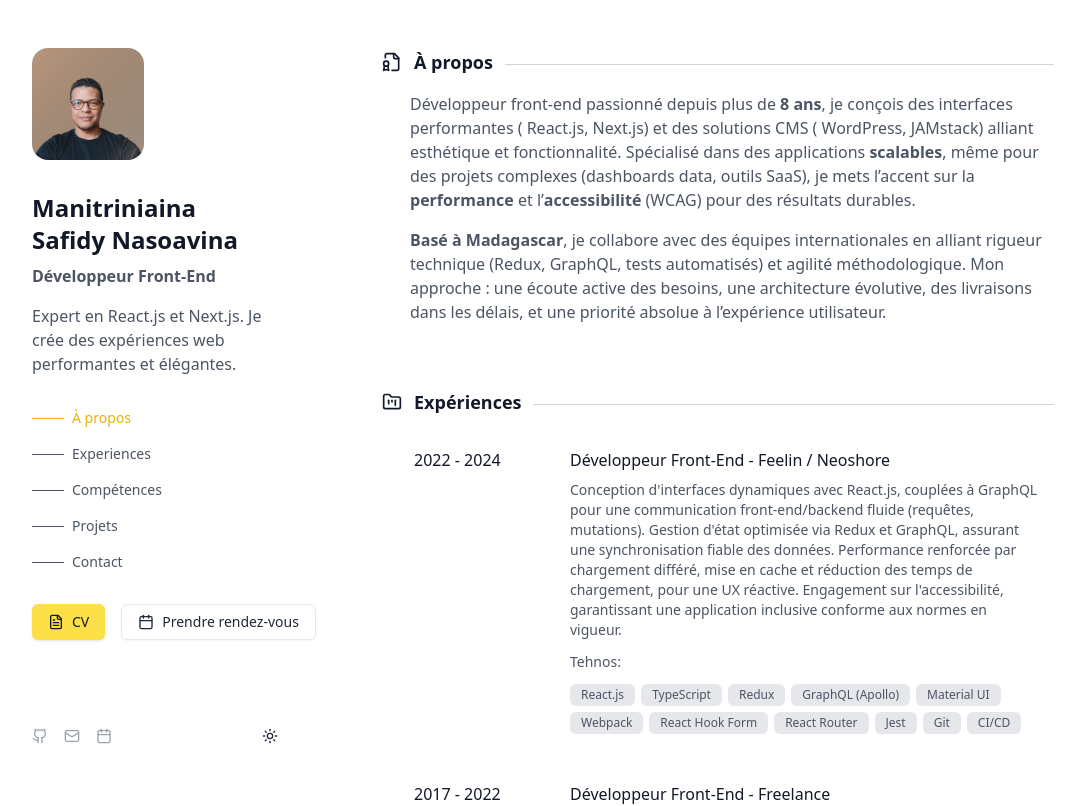
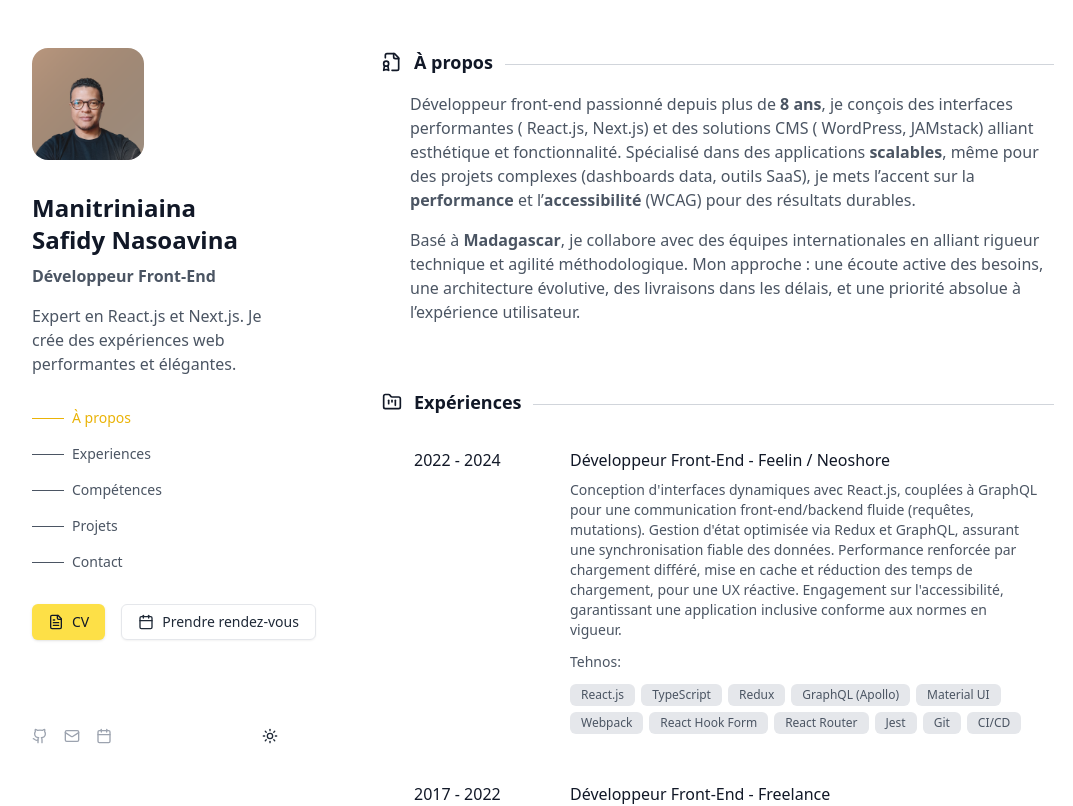
Before and after one commit to nassoa/pronass, a Next.js app: page / in a window 1280 px wide. Shown: the top 806 px of the page, without its empty margins (48-1121 px from the left). Built offline with nearby package versions, Linux system fonts and the light colour scheme; a web font is replaced by a local one.

Commit message:
section à propos: updated

```diff
--- a/src/app/page.tsx
+++ b/src/app/page.tsx
@@ -222,12 +222,11 @@ export default function Portfolio() {
               </p>
 
               <p className="text-gray-600 dark:text-gray-400">
-                <strong>Basé à Madagascar</strong>, je collabore avec des
-                équipes internationales en alliant rigueur technique (Redux,
-                GraphQL, tests automatisés) et agilité méthodologique. Mon
-                approche : une écoute active des besoins, une architecture
-                évolutive, des livraisons dans les délais, et une priorité
-                absolue à l’expérience utilisateur.
+                Basé à <strong>Madagascar</strong>, je collabore avec des
+                équipes internationales en alliant rigueur technique et agilité
+                méthodologique. Mon approche : une écoute active des besoins,
+                une architecture évolutive, des livraisons dans les délais, et
+                une priorité absolue à l’expérience utilisateur.
               </p>
             </div>
           </section>
```
